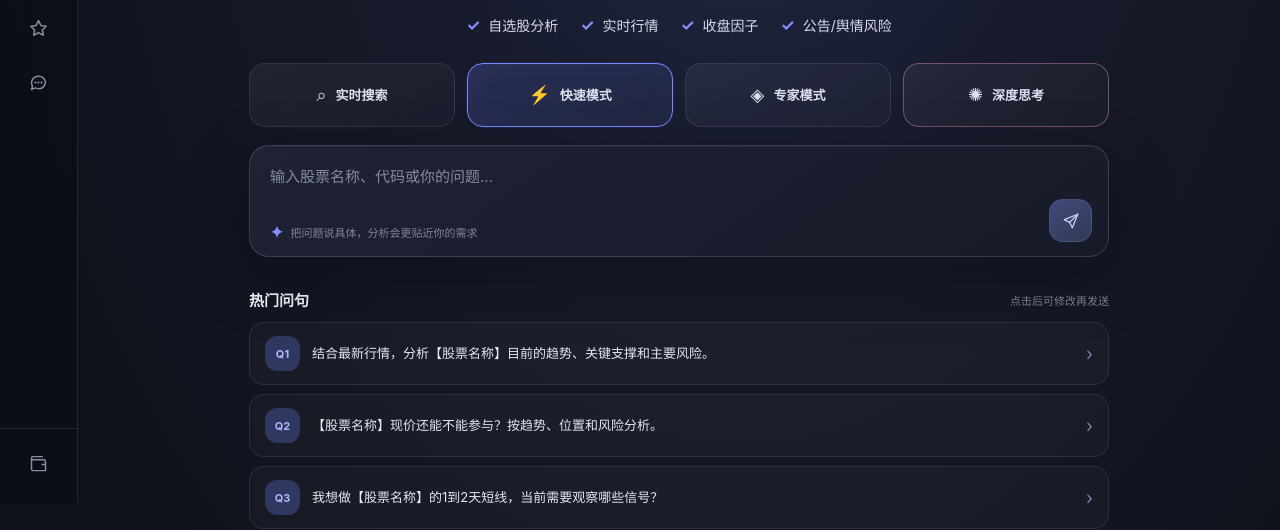
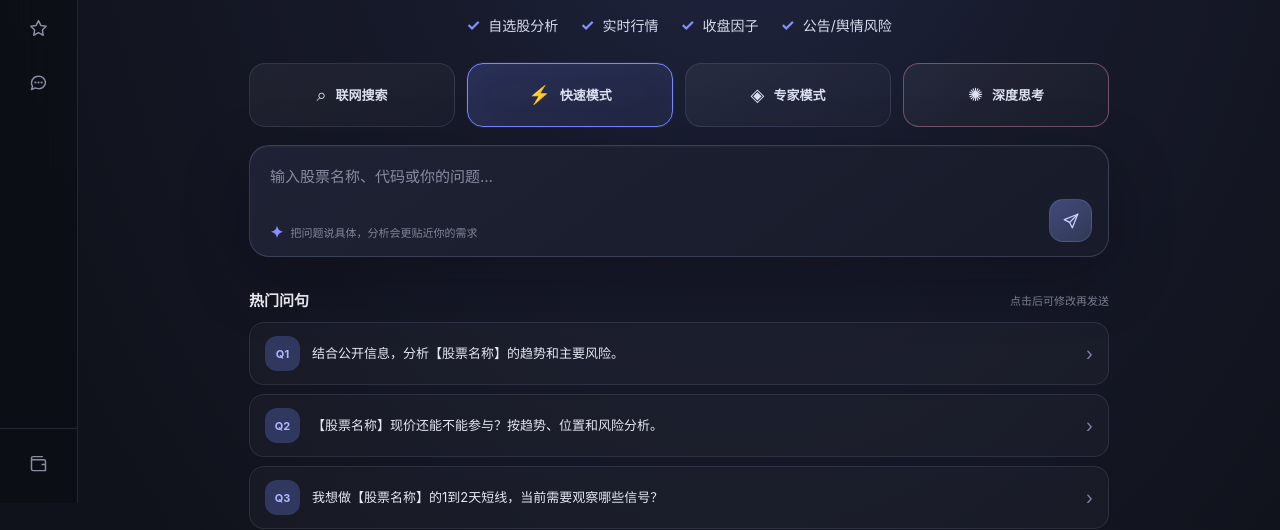
Before and after one commit to DAchong0421/ai-decision-matrix, a website: page dist/index.html in a window 1280 px wide. Shown: the part 297-827 px from the top of the page. Drawn offline with Linux system fonts and the light colour scheme.

Commit message:
Update AI analysis: dist/index.html

```diff
--- a/dist/index.html
+++ b/dist/index.html
@@ -62,7 +62,7 @@
         </section>
         <section class="conversation" id="conversation" aria-live="polite"></section>
         <section class="mode-row" aria-label="分析模式">
-          <button class="mode" data-mode="search" type="button"><span class="mode-icon">⌕</span><span class="mode-label">实时搜索</span><span class="mode-hint">联网检索行情与公开信息</span></button>
+          <button class="mode" data-mode="search" type="button"><span class="mode-icon">⌕</span><span class="mode-label">联网搜索</span><span class="mode-hint">检索公开信息并列出来源</span></button>
           <button class="mode active" data-mode="quick" type="button"><span class="mode-icon">⚡</span><span class="mode-label">快速模式</span><span class="mode-hint">快速整理核心观点</span></button>
           <button class="mode" data-mode="expert" type="button"><span class="mode-icon">◈</span><span class="mode-label">专家模式</span><span class="mode-hint">结构化拆解多项指标</span></button>
           <button class="mode" data-mode="deep" type="button"><span class="mode-icon">✺</span><span class="mode-label">深度思考</span><span class="mode-hint">多角度推演与风险复核</span></button>
@@ -76,7 +76,7 @@
         <section class="popular" id="popular">
           <div class="section-heading"><h2>热门问句</h2><span>点击后可修改再发送</span></div>
           <div class="question-list">
-            <button class="question" type="button" data-question="结合最新行情，分析【股票名称】目前的趋势、关键支撑和主要风险。"><span class="qtag">Q1</span><span class="qtext">结合最新行情，分析【股票名称】目前的趋势、关键支撑和主要风险。</span><span class="arrow">›</span></button>
+            <button class="question" type="button" data-question="结合可核实的公开信息，分析【股票名称】目前的趋势、关键支撑和主要风险。"><span class="qtag">Q1</span><span class="qtext">结合公开信息，分析【股票名称】的趋势和主要风险。</span><span class="arrow">›</span></button>
             <button class="question" type="button" data-question="【股票名称】现价还能不能参与？请从趋势、位置和风险三方面分析。"><span class="qtag">Q2</span><span class="qtext">【股票名称】现价还能不能参与？按趋势、位置和风险分析。</span><span class="arrow">›</span></button>
             <button class="question" type="button" data-question="我想做【股票名称】的1到2天短线，当前需要观察哪些信号？"><span class="qtag">Q3</span><span class="qtext">我想做【股票名称】的1到2天短线，当前需要观察哪些信号？</span><span class="arrow">›</span></button>
             <button class="question" type="button" data-question="我持有【股票名称】，成本约【成本价】，请帮我梳理接下来应关注的条件。"><span class="qtag">Q4</span><span class="qtext">我现在持有【股票名称】，成本约【成本价】，接下来应关注什么？</span><span class="arrow">›</span></button>
@@ -98,7 +98,7 @@
   <script>
     (() => {
       const modes = {
-        search: { label: '实时搜索', model: 'gpt-6-sol', effort: 'low', add: 'Responses API + 联网搜索/行情工具' },
+        search: { label: '联网搜索', model: 'gpt-6-sol', effort: 'low', add: 'Responses API + 联网搜索' },
         quick: { label: '快速模式', model: 'gpt-6-luna', effort: 'none', add: 'Responses API' },
         expert: { label: '专家模式', model: 'gpt-6-sol', effort: 'medium', add: 'Responses API + 结构化分析' },
         deep: { label: '深度思考', model: 'gpt-6-astra', effort: 'high', add: 'Responses API + 多步风险复核' }
```
